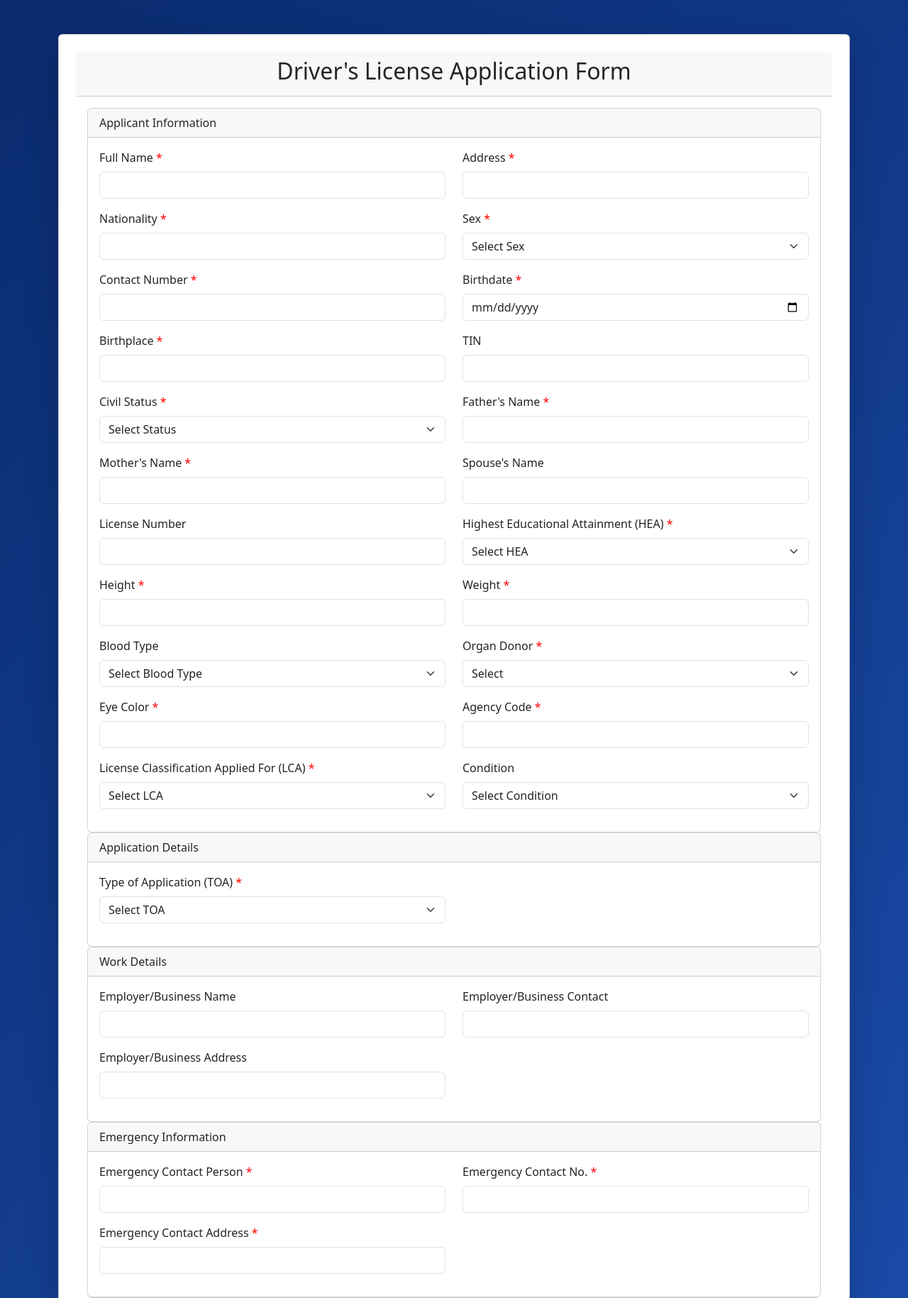
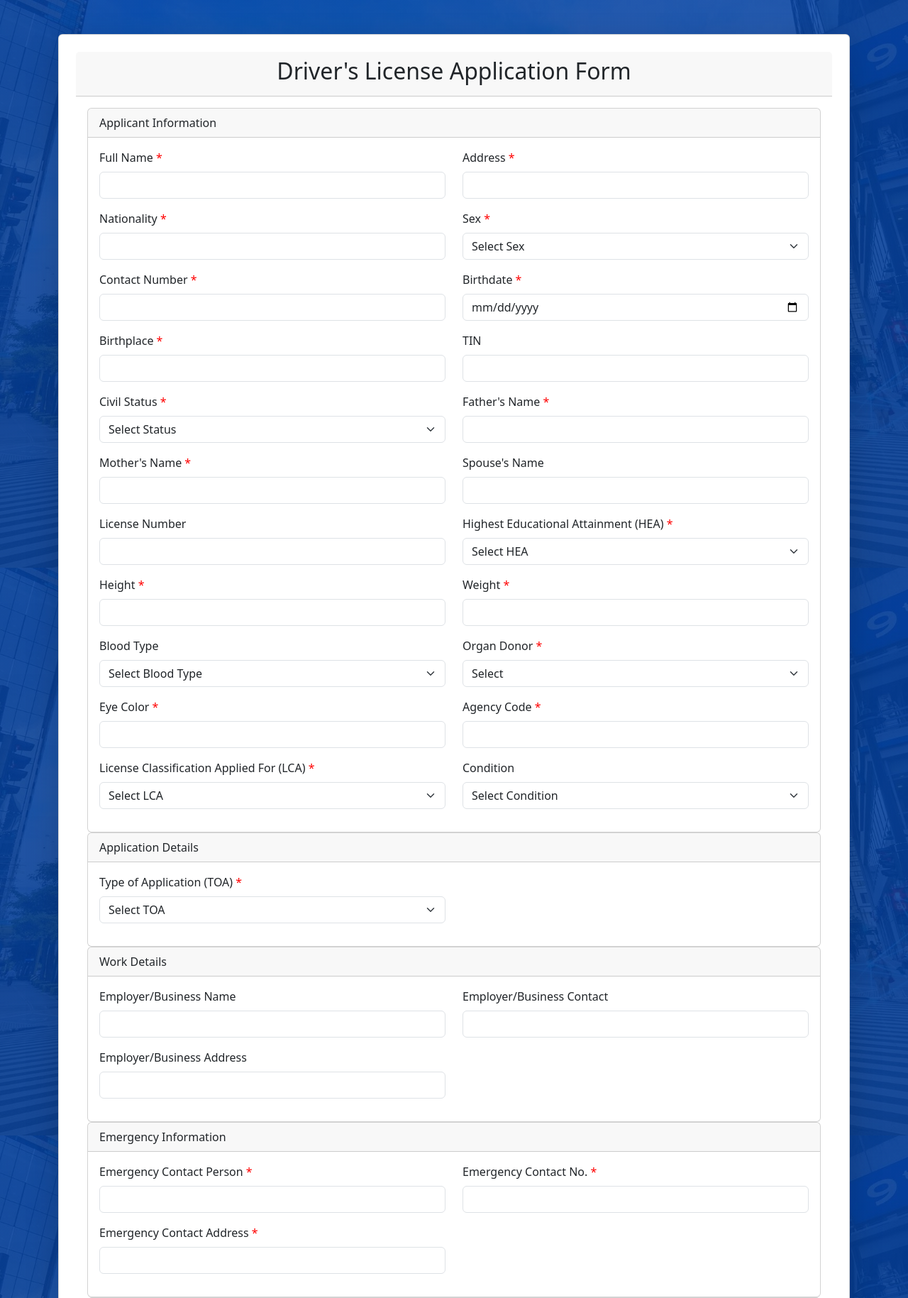
Before and after one commit to reonnee/infoman-licensedb, a Flask app: page /apply in a window 1280 px wide. Shown: the top 1829 px of the page at 71% size. Run offline with Flask 3, Linux system fonts and the light colour scheme.

Commit message:
Change background

```diff
--- a/project/templates/apply.html
+++ b/project/templates/apply.html
@@ -43,7 +43,7 @@
 
     </style>
 </head>
-<body style="background: linear-gradient(135deg, #0a2a6e 0%, #1a4ba8 60%, #1565c0 100%); min-height: 100vh;">
+<body style="background-image: linear-gradient(rgba(5, 66, 161, 0.87), rgba(2, 57, 143, 0.9)), url('{{ url_for('static', filename='ltobg.jpg') }}'); background-position: center; background-repeat: no-repeat; background-size: cover; background-attachment: fixed; min-height: 100vh;">
 
 <div class="container my-5">
 
```
